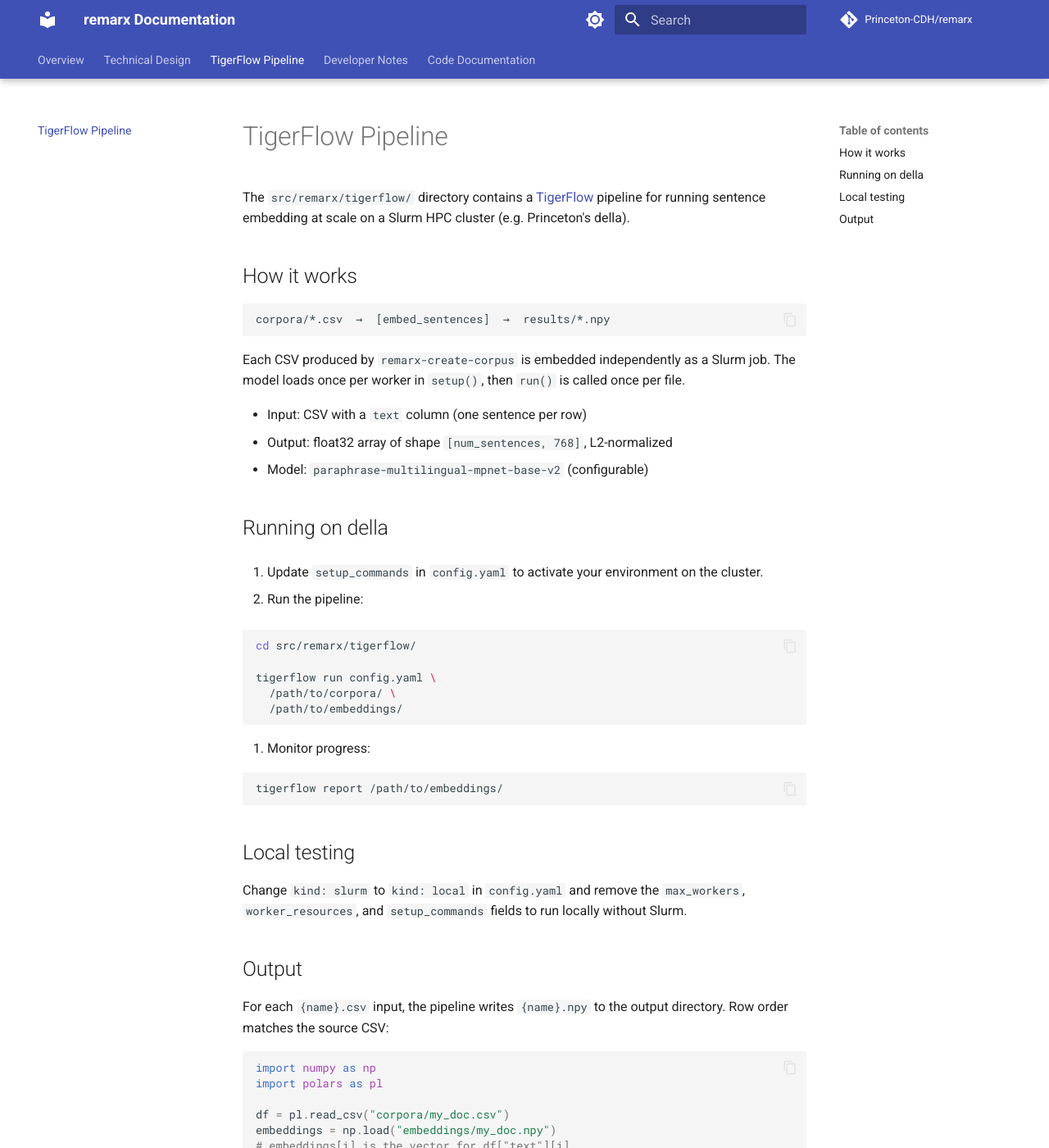
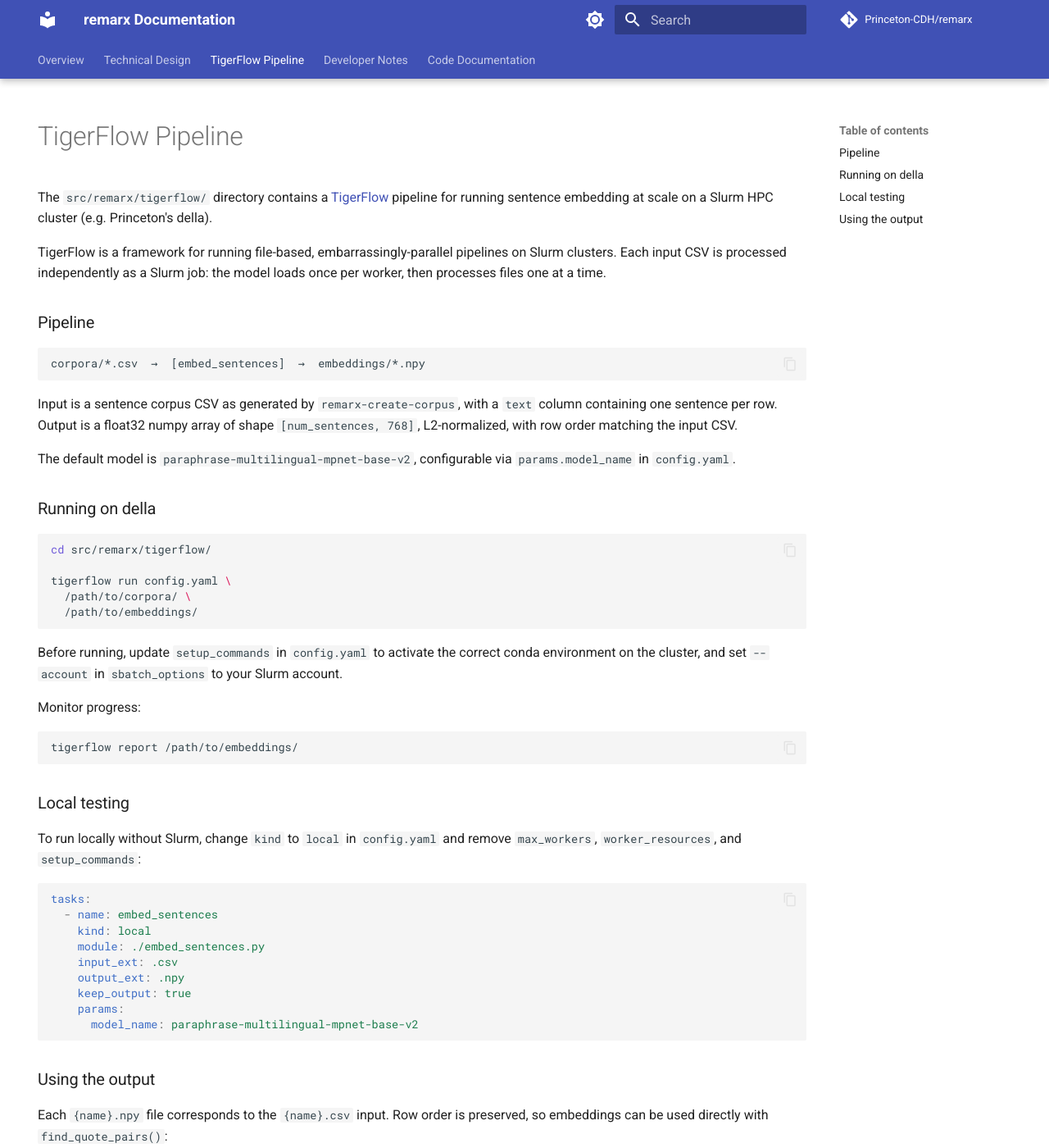
Before and after one commit to Princeton-CDH/remarx, an MkDocs documentation site: the page built from docs/tigerflow.md, in a window 1280 px wide and 1400 px high. Shown: the whole window at 82% size. Built offline with MkDocs 1.6.1 and Material for MkDocs 9.7.7, drawn with Linux system fonts in a browser that asks for light colours; comment, search, counter and statistics services are not loaded; the version menu is left out; some of the changed text lies outside the part shown.

Commit message:
Rewrite tigerflow docs to match project style

````diff
--- a/docs/tigerflow.md
+++ b/docs/tigerflow.md
@@ -1,26 +1,25 @@
+---
+title: TigerFlow Pipeline
+hide: [navigation]
+---
+
 # TigerFlow Pipeline
 
-The `src/remarx/tigerflow/` directory contains a [TigerFlow](https://github.com/Princeton-CDH/tigerflow)
-pipeline for running sentence embedding at scale on a Slurm HPC cluster (e.g. Princeton's della).
+The `src/remarx/tigerflow/` directory contains a [TigerFlow](https://github.com/Princeton-CDH/tigerflow) pipeline for running sentence embedding at scale on a Slurm HPC cluster (e.g. Princeton's della).
 
-## How it works
+TigerFlow is a framework for running file-based, embarrassingly-parallel pipelines on Slurm clusters. Each input CSV is processed independently as a Slurm job: the model loads once per worker, then processes files one at a time.
+
+### Pipeline
 
 ```
-corpora/*.csv  →  [embed_sentences]  →  results/*.npy
+corpora/*.csv  →  [embed_sentences]  →  embeddings/*.npy
 ```
 
-Each CSV produced by `remarx-create-corpus` is embedded independently as a Slurm job.
-The model loads once per worker in `setup()`, then `run()` is called once per file.
+Input is a sentence corpus CSV as generated by `remarx-create-corpus`, with a `text` column containing one sentence per row. Output is a float32 numpy array of shape `[num_sentences, 768]`, L2-normalized, with row order matching the input CSV.
 
-- Input: CSV with a `text` column (one sentence per row)
-- Output: float32 array of shape `[num_sentences, 768]`, L2-normalized
-- Model: `paraphrase-multilingual-mpnet-base-v2` (configurable)
+The default model is `paraphrase-multilingual-mpnet-base-v2`, configurable via `params.model_name` in `config.yaml`.
 
-## Running on della
-
-1. Update `setup_commands` in `config.yaml` to activate your environment on the cluster.
-
-2. Run the pipeline:
+### Running on della
 
 ```bash
 cd src/remarx/tigerflow/
@@ -30,21 +29,33 @@
   /path/to/embeddings/
 ```
 
-3. Monitor progress:
+Before running, update `setup_commands` in `config.yaml` to activate the correct conda environment on the cluster, and set `--account` in `sbatch_options` to your Slurm account.
+
+Monitor progress:
 
 ```bash
 tigerflow report /path/to/embeddings/
 ```
 
-## Local testing
+### Local testing
 
-Change `kind: slurm` to `kind: local` in `config.yaml` and remove the `max_workers`,
-`worker_resources`, and `setup_commands` fields to run locally without Slurm.
+To run locally without Slurm, change `kind` to `local` in `config.yaml` and remove `max_workers`, `worker_resources`, and `setup_commands`:
 
-## Output
+```yaml
+tasks:
+  - name: embed_sentences
+    kind: local
+    module: ./embed_sentences.py
+    input_ext: .csv
+    output_ext: .npy
+    keep_output: true
+    params:
+      model_name: paraphrase-multilingual-mpnet-base-v2
+```
 
-For each `{name}.csv` input, the pipeline writes `{name}.npy` to the output directory.
-Row order matches the source CSV:
+### Using the output
+
+Each `{name}.npy` file corresponds to the `{name}.csv` input. Row order is preserved, so embeddings can be used directly with `find_quote_pairs()`:
 
 ```python
 import numpy as np
````
Also changed, not shown: other parts of docs/tigerflow.md (+0 -2 lines).
